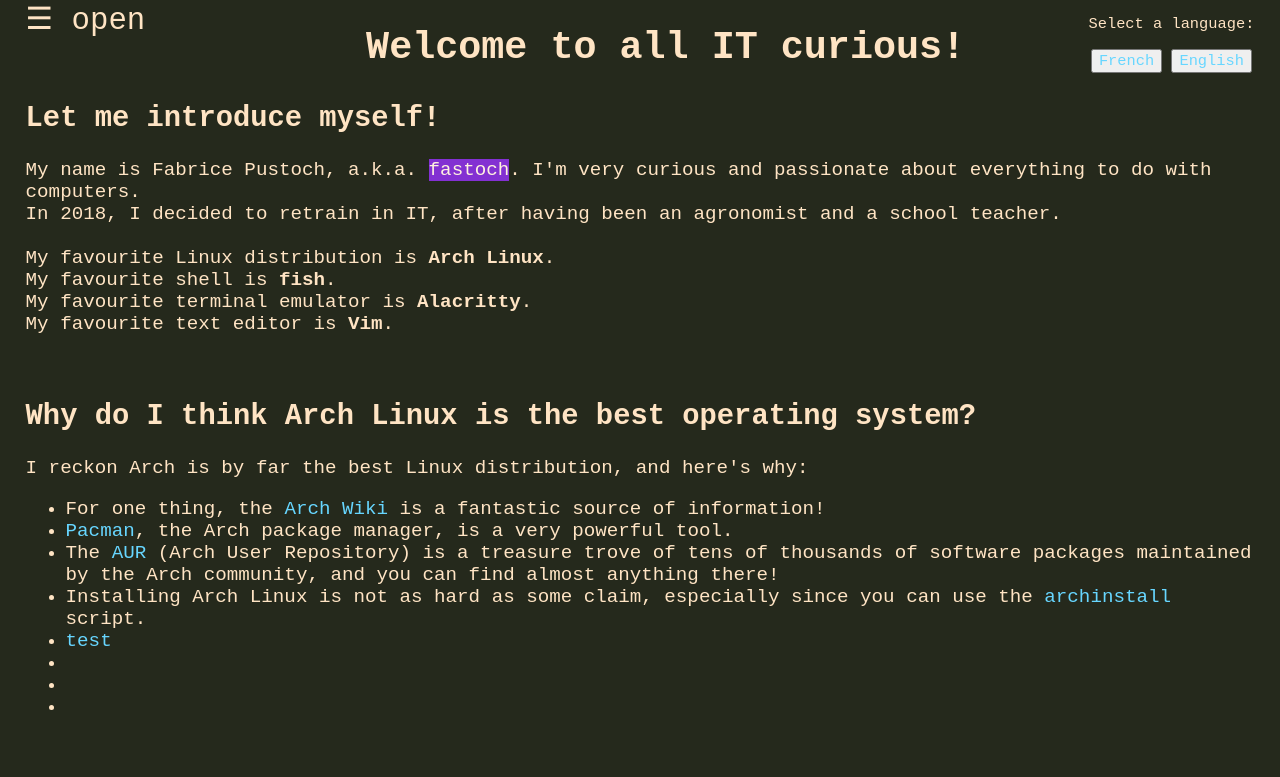
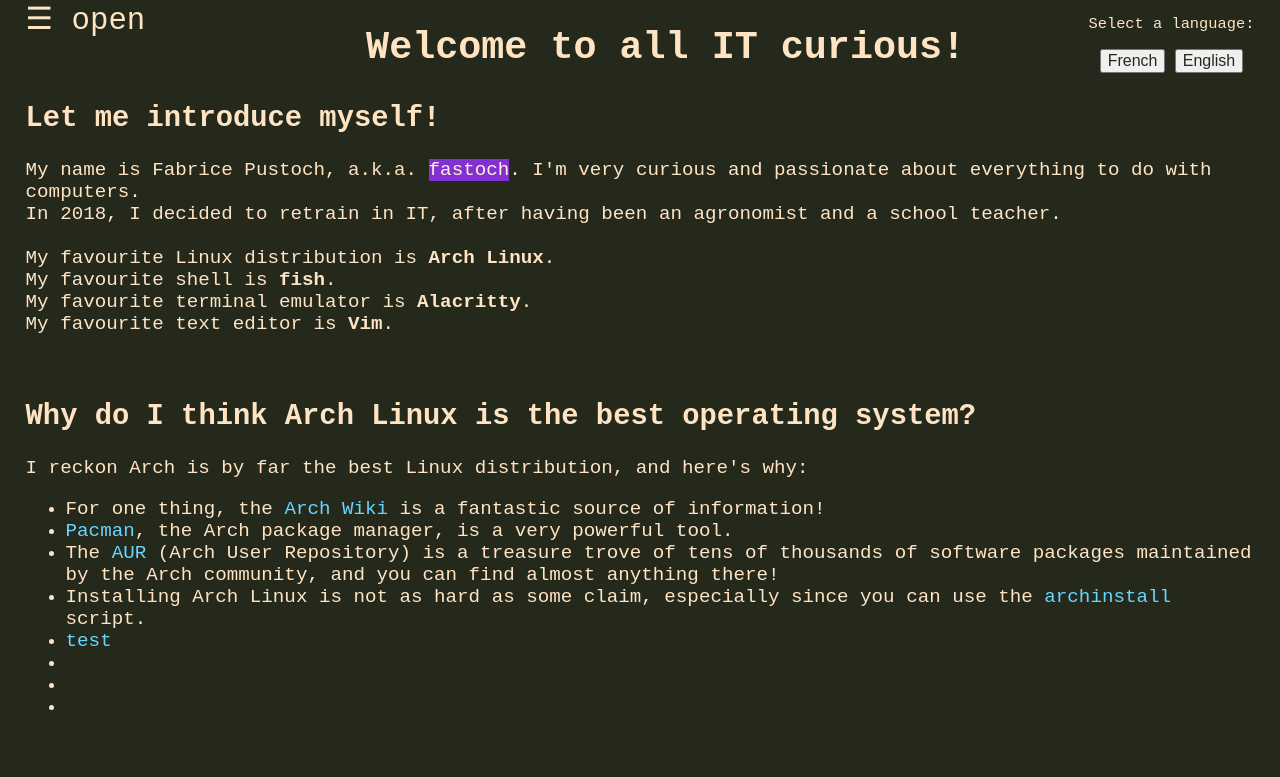
Before and after one commit to fastoch/CSS_Dave_Gray_tutorial, a plain HTML site: page index.html in a window 1280 px wide. Shown: the top 777 px of the page. Drawn offline with Linux system fonts and the light colour scheme.

Commit message:
language buttons ok

```diff
--- a/css/style.css
+++ b/css/style.css
@@ -14,7 +14,6 @@
 
 /*
 TODO: finish the side navigation menu - https://www.w3schools.com/howto/howto_js_sidenav.asp
-TODO2: change the style of the language buttons and hyperlinks
 */
 
 body {
@@ -55,13 +54,17 @@ body {
     font-size: 0.8em;
 }
 
-a.language {
-    text-decoration: none;
-    color:#25291C;
+a.lang-button, a.lang-button:visited {
+    color: #25291C;
 }
 
-input, button {
-    font: inherit;
+a.lang-button:hover {
+    color: black;
+    font-size: 1.1rem;
+}
+
+button {
+    font-size: 1rem;
 }
 
 .container {
--- a/index.html
+++ b/index.html
@@ -19,8 +19,8 @@
 
             <span class="language">
                 <p>Select a language:</p>
-                <button><a href="index_fr.html">French</a></button>
-                <button><a href="index.html">English</a></butto>
+                <button><a class="lang-button" href="index_fr.html">French</a></button>
+                <button><a class="lang-button" href="index.html">English</a></button>
             </span>
         </div>
     </header>
```
Also changed, not shown: index_fr.html (+2 -2 lines).
